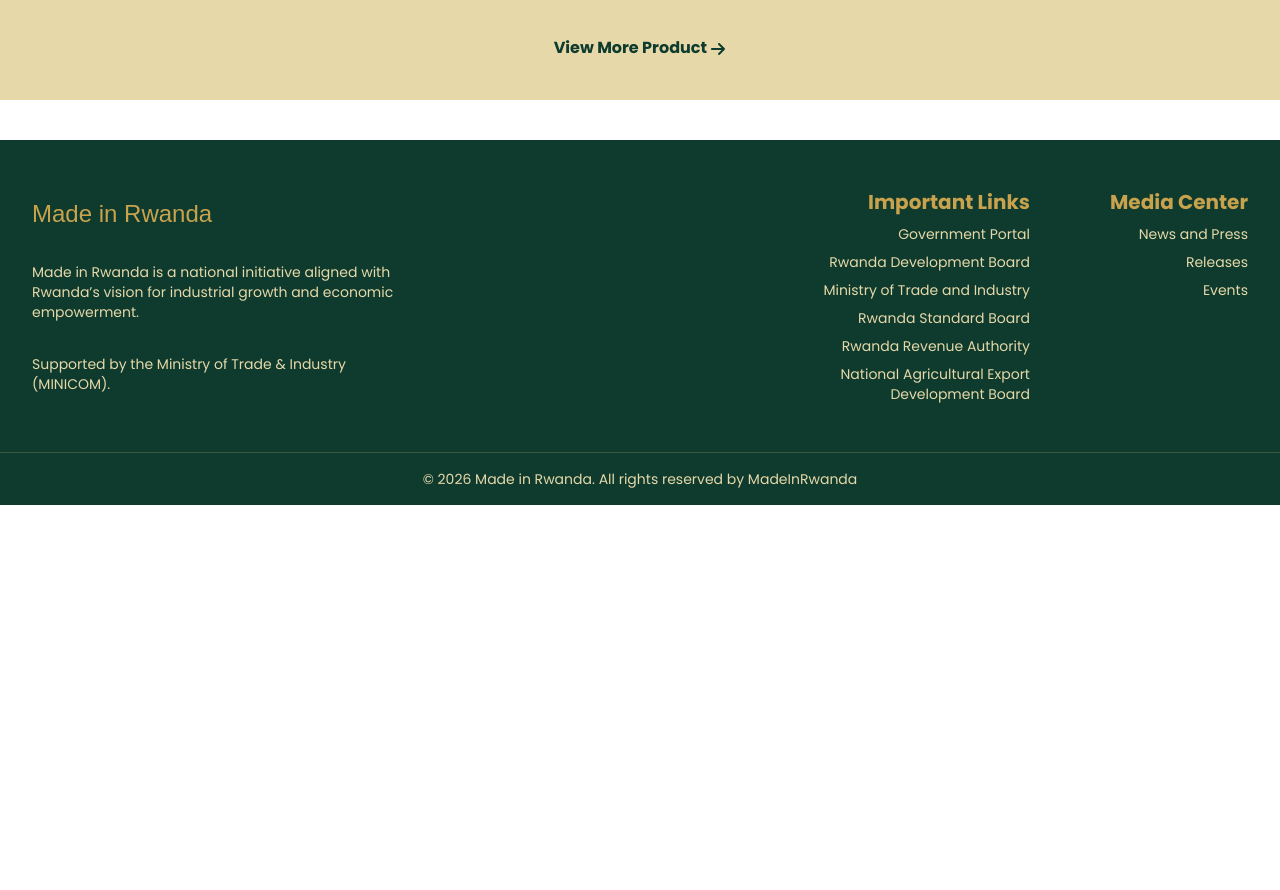
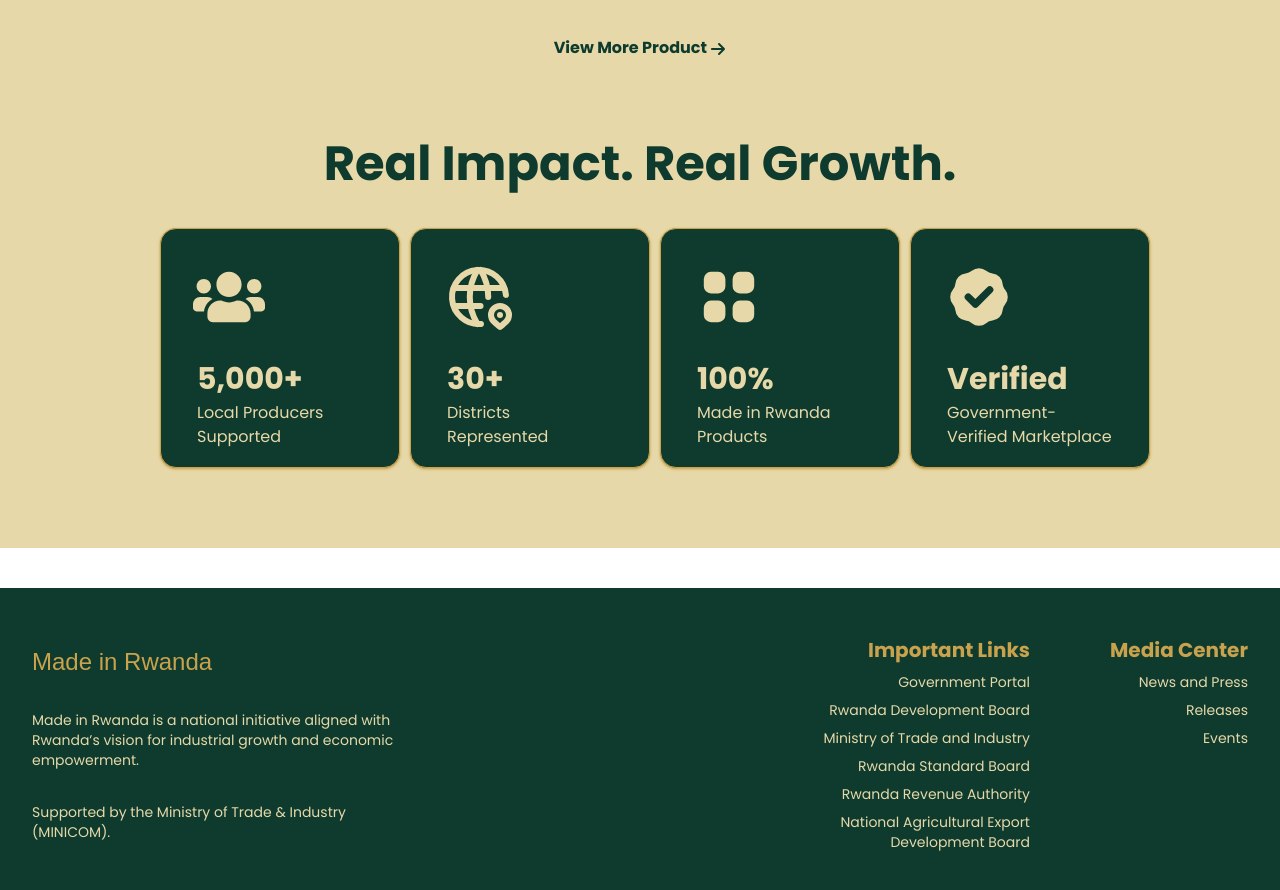
Before and after one commit to MuzamilWazir/madeinrewandawebsitefrontend, a Next.js app: page / in a window 1280 px wide. Shown: the part 2908-3798 px from the top of the page. Before the commit the page ends 3413 px from the top, so only its background shows below. Built offline with nearby package versions, Linux system fonts and the light colour scheme; a web font is replaced by a local one.

Commit message:
Real IMpact Section

```diff
--- a/src/app/page.js
+++ b/src/app/page.js
@@ -5,6 +5,7 @@
 import GovrtSupport from "@/components/GovrtSupport";
 import HeroSection from "@/components/HeroSection";
 import Navbar from "@/components/Navbar";
+import RealImpact from "@/components/RealImpact";
 import React from "react";
 
 const page = () => {
@@ -15,6 +16,7 @@
       <BuildByRwanda />
       <DiscoverSection />
       <FeatureProductSection />
+      <RealImpact />
     </div>
   );
 };
--- a/src/components/Navbar.jsx
+++ b/src/components/Navbar.jsx
@@ -34,7 +34,7 @@
           ))}
         </div>{" "}
         <div className="">
-          <button className="  text-xs md:text-sm hover:bg-accent flex  gap-2 hover:text-primary border border-accent px-4 py-2 rounded-full font-poppins text-sm">
+          <button className="  text-xs md:text-sm hover:bg-accent flex  gap-2 hover:text-primary border border-accent px-4 py-2 rounded-full font-poppins ">
             <p> Register in Rwanda</p>
             <Image
               src="/flage.png"
--- /dev/null
+++ b/src/components/RealImpact.jsx
@@ -0,0 +1,61 @@
+import React from "react";
+import Heading from "./Heading";
+import { FaUsers } from "react-icons/fa";
+import { TbWorldPin } from "react-icons/tb";
+import { HiViewGrid, HiBadgeCheck } from "react-icons/hi";
+
+const IMPACT_CARDS = [
+  {
+    id: 1,
+    Icon: FaUsers,
+    value: "5,000+",
+    label: "Local Producers Supported",
+  },
+  {
+    id: 2,
+    Icon: TbWorldPin,
+    value: "30+",
+    label: "Districts Represented",
+  },
+  {
+    id: 3,
+    Icon: HiViewGrid,
+    value: "100%",
+    label: "Made in Rwanda Products",
+  },
+  {
+    id: 4,
+    Icon: HiBadgeCheck,
+    value: "Verified",
+    label: "Government-Verified Marketplace",
+  },
+];
+
+const RealImpact = () => {
+  return (
+    <div className="relative bg-accent overflow-hidden">
+      <div className="max-w-6xl mx-auto text-center py-10 px-4">
+        <Heading heading="Real Impact. Real Growth." />
+
+        <div className="grid grid-cols-1 sm:grid-cols-2 lg:grid-cols-4 gap-4 lg:gap-10 text-accent my-10 mx-4 sm:mx-8 lg:mx-20">
+          {IMPACT_CARDS.map((data) => (
+            <div
+              key={data.id}
+              className="w-full lg:w-60 h-60 p-8 rounded-2xl overflow-hidden border bg-primary shadow-sm shadow-secondary border-secondary space-y-7"
+            >
+              <div>
+                <data.Icon className="w-18 h-18 text-accent" />
+              </div>
+              <div className="text-left">
+                <h3 className="text-3xl font-bold mb-1 mx-1">{data.value}</h3>
+                <p className="mx-1">{data.label}</p>
+              </div>
+            </div>
+          ))}
+        </div>
+      </div>
+    </div>
+  );
+};
+
+export default RealImpact;
```
